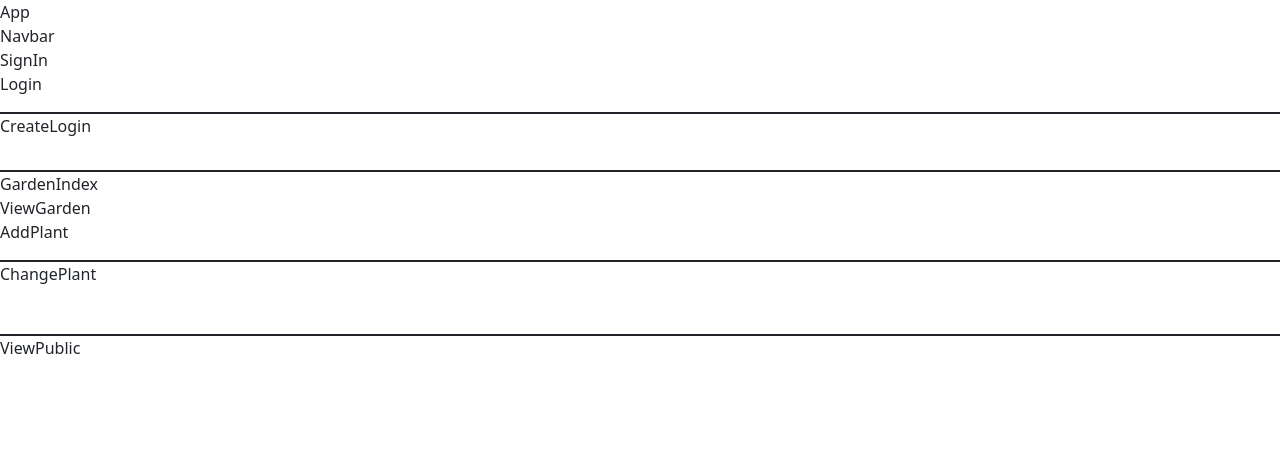
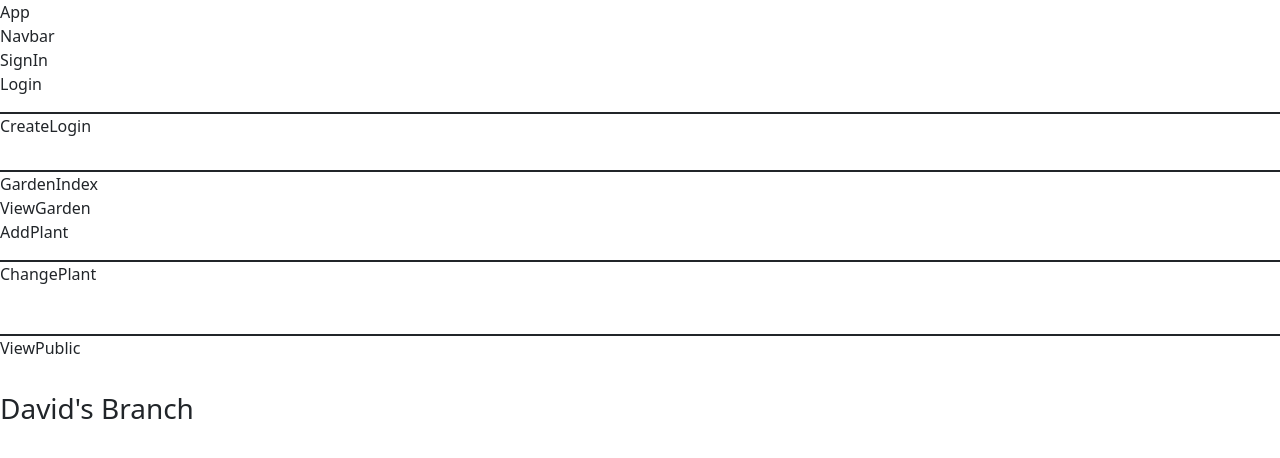
Before and after one commit to Chad-Gooch/BlueGardenClient, a React (Create React App) app: page / in a window 1280 px wide. Shown: the top 458 px of the page. Built offline with nearby package versions, Linux system fonts and the light colour scheme.

Commit message:
david's branch

```diff
--- a/src/App.js
+++ b/src/App.js
@@ -8,6 +8,7 @@ function App() {
     <div>
       App
       <Navbar />
+      <h3>David's Branch</h3>
     </div>
   );
 }
```
